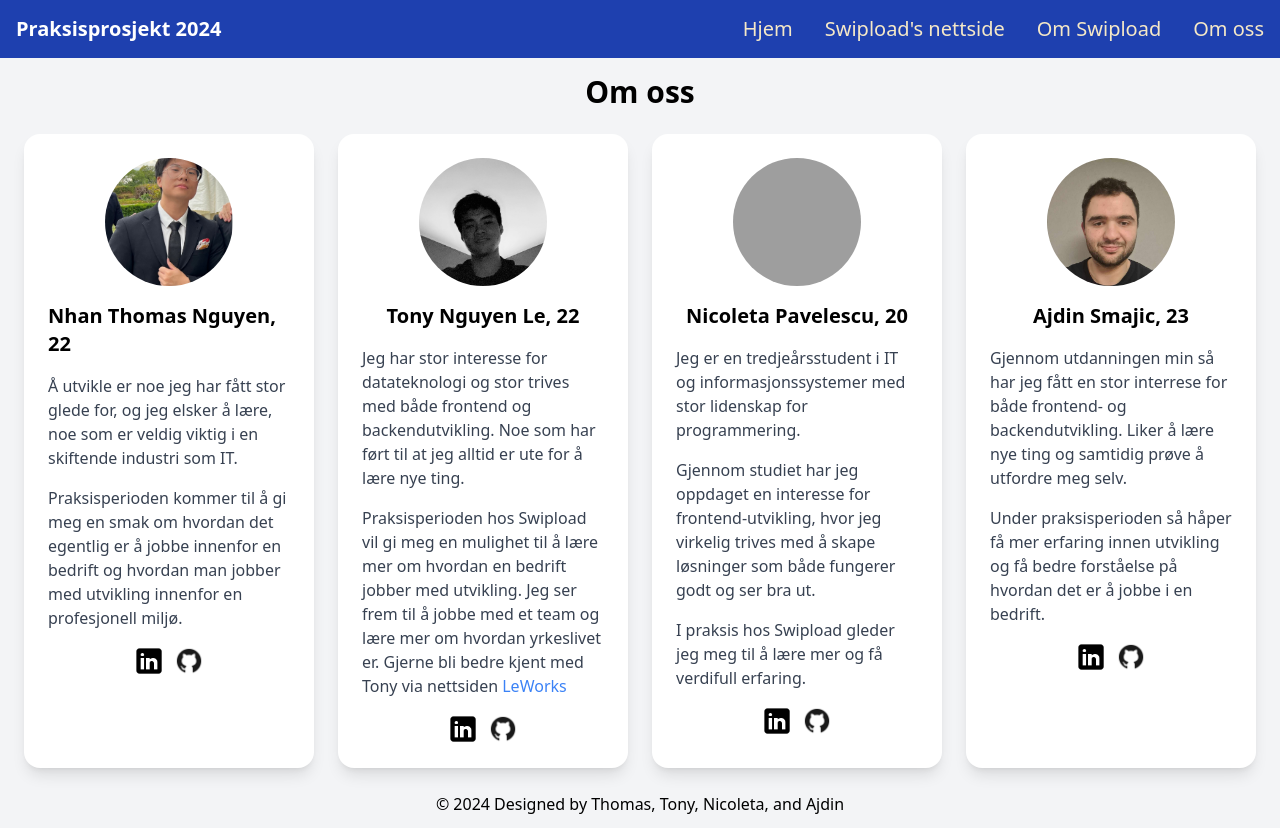
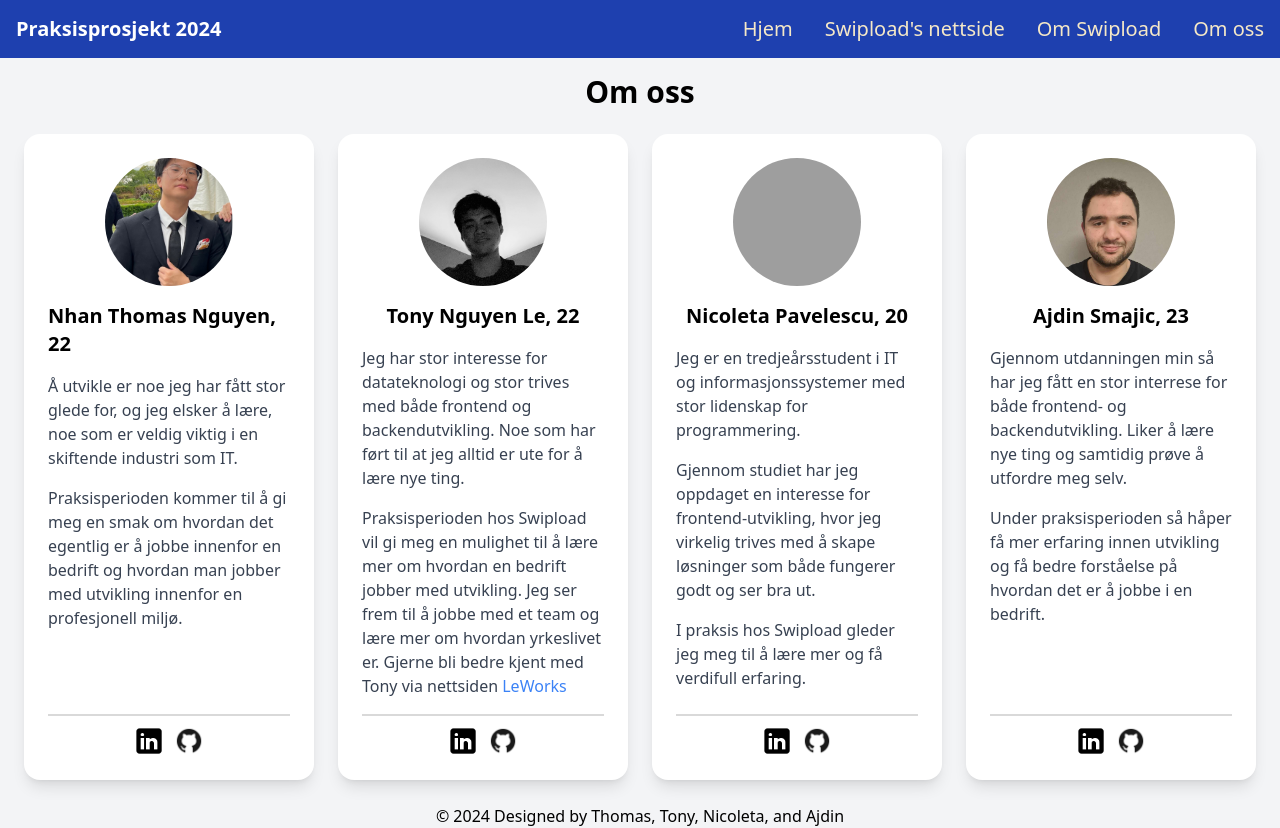
Before and after one commit to NThomTNg/PraksisNettSide, a website: page praksis.html in a window 1280 px wide. Drawn offline with Linux system fonts and the light colour scheme; grey boxes are pictures that could not be loaded.

Commit message:
refactor: Update container layout, margin, and padding utility classes

```diff
--- a/praksis.html
+++ b/praksis.html
@@ -11,7 +11,13 @@
 			/* Additional CSS for icon styling */
 			.social-icons {
 				display: flex;
+				justify-content: center;
+				width: 100%;
+				padding-top: 10px;
+				border-top: 2px solid rgb(217, 217, 217);
+				display: flex;
 				gap: 10px; /* Adjust spacing between icons */
+				margin-top: auto; /* Align icons to the bottom */
 			}
 			.social-icons img {
 				width: 30px;
```
Also changed, not shown: output.css.
